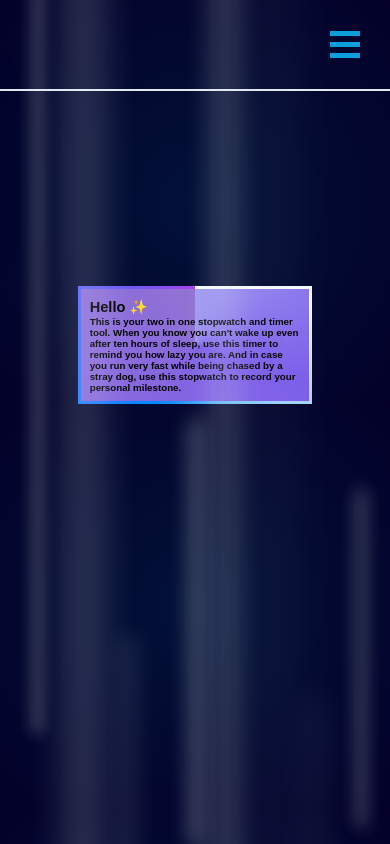
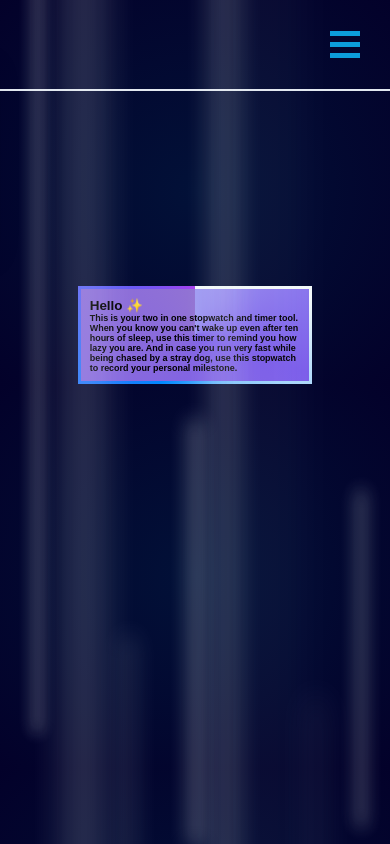
Before and after one commit to Manasamohapatra1/timer.github.io, a plain HTML site: page index.html in a window 390 px wide. Drawn offline with Linux system fonts and the light colour scheme.

Commit message:
home updated

```diff
--- a/style.css
+++ b/style.css
@@ -314,7 +314,7 @@ button:focus{
     width:60%;
     margin: auto;
     margin-top: 50%;
-    font-size: 2.5vw;
+    font-size: 2.3vw;
 
   }
 }
```
